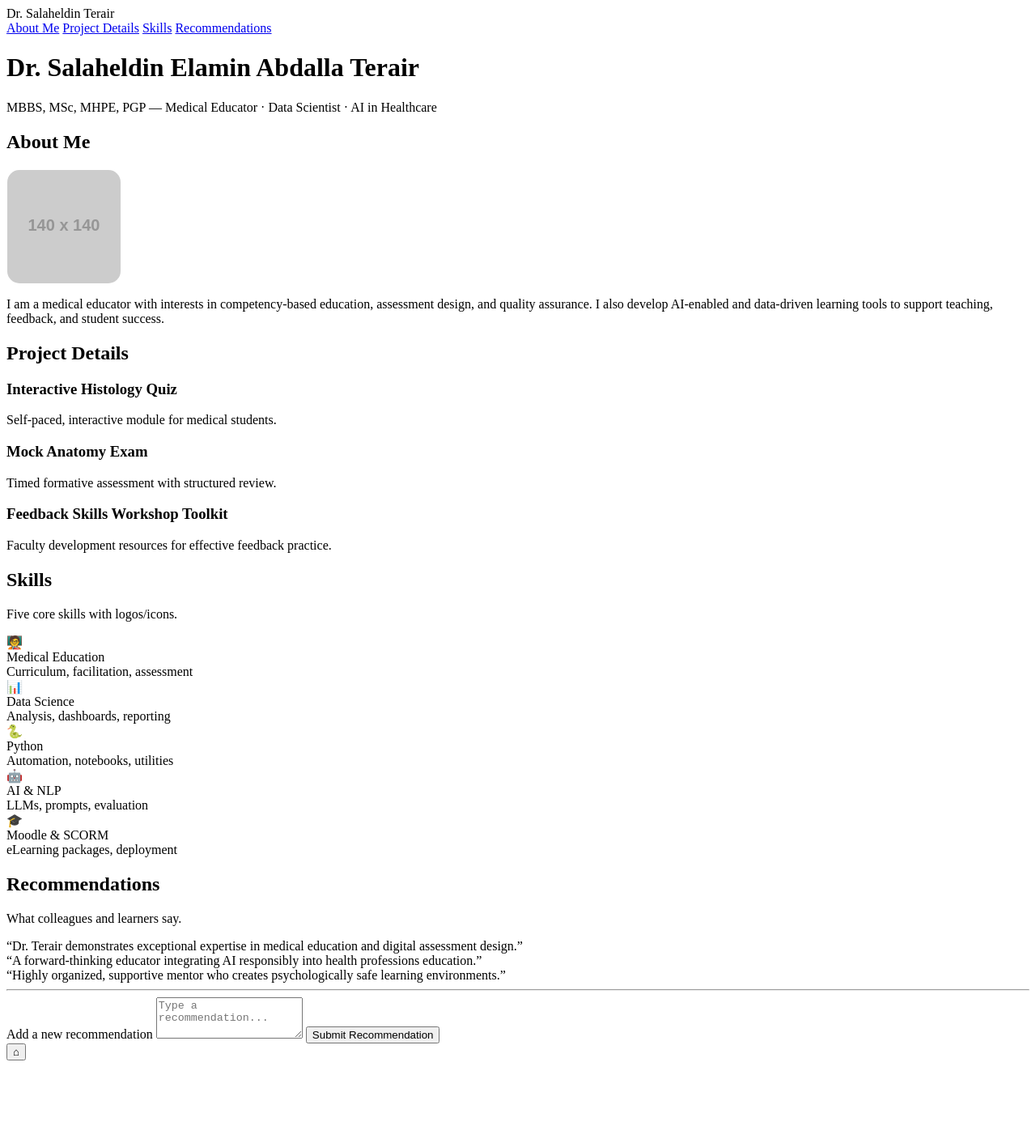
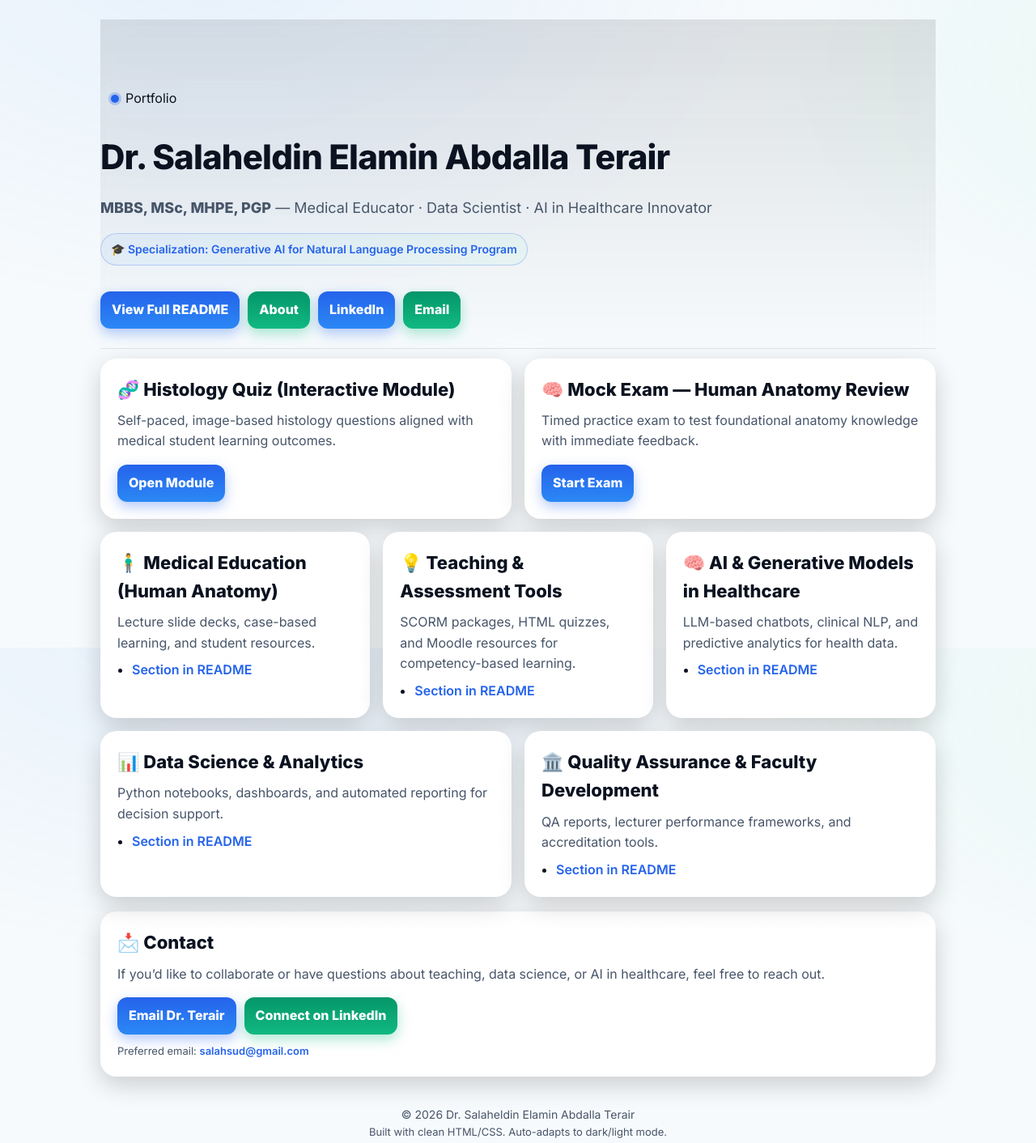
Before and after one commit to salahterair/Salaheldin-Portfolio, a plain HTML site: page index.html in a window 1280 px wide. Shown: the whole page at 81% size. Before the commit the page ends 1318 px from the top, so only its background shows below. Drawn offline with Linux system fonts and the light colour scheme; placeholder pictures from the web are drawn by us.

Commit message:
Add files via upload

```diff
--- a/index.html
+++ b/index.html
@@ -1,149 +1,264 @@
-
 <!doctype html>
 <html lang="en">
 <head>
-  <meta charset="utf-8" />
-  <meta name="viewport" content="width=device-width, initial-scale=1" />
+  <meta charset="utf-8">
+  <meta name="viewport" content="width=device-width, initial-scale=1">
   <title>Dr. Salaheldin Terair — Portfolio</title>
-  <link rel="stylesheet" href="style.css" />
+  <meta name="description" content="Professional portfolio of Dr. Salaheldin Elamin Abdalla Terair — Medical Education, Data Science, and AI in Healthcare.">
+  <link rel="preconnect" href="https://fonts.googleapis.com">
+  <link rel="preconnect" href="https://fonts.gstatic.com" crossorigin>
+  <link href="https://fonts.googleapis.com/css2?family=Inter:wght@300;400;600;800&display=swap" rel="stylesheet">
+  <style>
+    :root{
+      --bg:#0b0d12;
+      --card:#111421;
+      --muted:#99a2b2;
+      --text:#e9edf5;
+      --accent:#4fa3ff;
+      --accent-2:#6df0c2;
+      --ring: rgba(79,163,255,.35);
+    }
+    @media (prefers-color-scheme: light){
+      :root{
+        --bg:#f7fafc;
+        --card:#ffffff;
+        --muted:#475569;
+        --text:#0b1220;
+        --accent:#2563eb;
+        --accent-2:#059669;
+        --ring: rgba(37,99,235,.25);
+      }
+    }
+    *{box-sizing:border-box}
+    html,body{height:100%}
+    body{
+      margin:0;
+      font-family: Inter, system-ui, -apple-system, Segoe UI, Roboto, "Helvetica Neue", Arial, "Noto Sans", "Apple Color Emoji", "Segoe UI Emoji", "Segoe UI Symbol", sans-serif;
+      background: radial-gradient(1200px 800px at 20% -10%, rgba(79,163,255,.1), transparent 60%),
+                  radial-gradient(1000px 600px at 120% 10%, rgba(109,240,194,.12), transparent 60%),
+                  var(--bg);
+      color:var(--text);
+      line-height:1.6;
+    }
+    .container{
+      max-width:1080px;
+      margin: 0 auto;
+      padding: 24px;
+    }
+    header{
+      display:flex;
+      flex-direction:column;
+      gap:16px;
+      padding: 48px 0 12px;
+    }
+    .title{
+      font-size: clamp(28px, 4vw, 42px);
+      font-weight: 800;
+      letter-spacing: -0.02em;
+    }
+    .subtitle{
+      font-size: clamp(14px, 2vw, 18px);
+      color:var(--muted);
+    }
+    .badge{
+      display:inline-block;
+      padding:8px 12px;
+      border:1px solid var(--ring);
+      border-radius:999px;
+      color:var(--accent);
+      background:linear-gradient(90deg, rgba(79,163,255,.08), rgba(109,240,194,.08));
+      font-weight:600;
+      font-size:14px;
+    }
+    .grid{
+      display:grid;
+      grid-template-columns: repeat(12, 1fr);
+      gap:16px;
+    }
+    .card{
+      grid-column: span 12;
+      background:linear-gradient(180deg, rgba(255,255,255,.02), transparent), var(--card);
+      border:1px solid rgba(255,255,255,.06);
+      border-radius:20px;
+      padding:20px;
+      box-shadow: 0 10px 30px rgba(0,0,0,.18);
+      transition: transform .2s ease, box-shadow .2s ease;
+    }
+    .card:hover{
+      transform: translateY(-3px);
+      box-shadow: 0 16px 40px rgba(0,0,0,.25);
+    }
+    @media (min-width: 820px){
+      .span-6{grid-column: span 6;}
+      .span-4{grid-column: span 4;}
+    }
+    h2{
+      margin: 0 0 8px;
+      font-size:22px;
+    }
+    p{margin: 8px 0 0; color:var(--muted)}
+    .actions{display:flex; flex-wrap:wrap; gap:10px; margin-top:16px}
+    .btn{
+      appearance:none;
+      border:none;
+      background: linear-gradient(180deg, var(--accent), #2b88f5);
+      color:white;
+      padding:10px 14px;
+      border-radius:12px;
+      font-weight:700;
+      cursor:pointer;
+      text-decoration:none;
+      box-shadow: 0 6px 16px rgba(37,99,235,.35);
+      transition: transform .15s ease, box-shadow .2s ease;
+    }
+    .btn:hover{ transform: translateY(-1px); box-shadow: 0 10px 20px rgba(37,99,235,.45) }
+    .btn.alt{
+      background: linear-gradient(180deg, var(--accent-2), #11b981);
+      box-shadow: 0 6px 16px rgba(16,185,129,.35);
+    }
+    .list{
+      margin: 8px 0 0;
+      padding-left: 18px;
+    }
+    footer{
+      margin: 36px 0 12px;
+      color:var(--muted);
+      font-size:14px;
+      text-align:center;
+    }
+    .tiny{font-size:13px}
+    .link{
+      color:var(--accent);
+      text-decoration:none;
+      font-weight:600;
+    }
+    .link:hover{ text-decoration:underline }
+    .pill{
+      display:inline-flex; align-items:center; gap:8px;
+      padding:8px 12px; border-radius:999px; border:1px solid rgba(255,255,255,.08);
+      background:linear-gradient(90deg, rgba(255,255,255,.02), rgba(255,255,255,.00));
+    }
+    .pill-dot{
+      width:10px; height:10px; border-radius:999px; background:var(--accent);
+      box-shadow: 0 0 0 3px var(--ring);
+    }
+
+header{
+  position: sticky;
+  top: 0;
+  z-index: 50;
+  backdrop-filter: saturate(120%) blur(8px);
+  background: linear-gradient(180deg, rgba(0,0,0,.10), rgba(0,0,0,0)) , transparent;
+  border-bottom: 1px solid rgba(255,255,255,.06);
+}
+.head-inner{
+  display:flex; flex-direction:column; gap:16px;
+  padding: 28px 0 12px;
+  transition: padding .2s ease, transform .2s ease;
+}
+header.shrink .head-inner{
+  padding: 12px 0 8px;
+  transform: translateY(-2px);
+}
+header .title{ transition: font-size .2s ease, letter-spacing .2s ease }
+header.shrink .title{ font-size: clamp(22px, 3.2vw, 32px); letter-spacing: -0.01em }
+
+</style>
 </head>
-
-<body id="top">
-  <!-- NAVBAR -->
-  <nav class="navbar">
-    <div class="nav-left">
-      <div class="profile_name">Dr. Salaheldin Terair</div>
-    </div>
-    <div class="nav-right">
-      <a class="topmenu" href="#about">About Me</a>
-      <a class="topmenu" href="#projects">Project Details</a>
-      <a class="topmenu" href="#skills">Skills</a>
-      <a class="topmenu" href="#recommendations">Recommendations</a>
-    </div>
-  </nav>
-
-  <main class="container">
-    <!-- HERO -->
-    <header class="hero">
-      <h1>Dr. Salaheldin Elamin Abdalla Terair</h1>
-      <p class="subtitle">MBBS, MSc, MHPE, PGP — Medical Educator · Data Scientist · AI in Healthcare</p>
+<body>
+  <div class="container">
+    <header>
+      <div class="head-inner">
+      <span class="pill"><span class="pill-dot"></span> Portfolio</span>
+      <div class="title">Dr. Salaheldin Elamin Abdalla Terair</div>
+      <div class="subtitle"><strong>MBBS, MSc, MHPE, PGP</strong> — Medical Educator · Data Scientist · AI in Healthcare Innovator</div>
+      <div><span class="badge">🎓 Specialization: Generative AI for Natural Language Processing Program</span></div>
+      <div class="actions">
+        <a class="btn" href="README.md">View Full README</a>
+        <a class="btn alt" href="ABOUT.md">About</a>
+        <a class="btn" href="https://www.linkedin.com/in/salaheldin-terair" target="_blank" rel="noopener">LinkedIn</a>
+        <a class="btn alt" href="mailto:salahsud@gmail.com">Email</a>
+      </div>
+          </div>
     </header>
 
-    <!-- ABOUT ( includes UNIQUE profile image tag) -->
-    <section id="about" class="section">
-      <div class="card">
-        <h2>About Me</h2>
+    <section class="grid" aria-label="Featured Projects" style="margin-top:12px">
+      <article class="card span-6">
+        <h2>🧬 Histology Quiz (Interactive Module)</h2>
+        <p>Self-paced, image-based histology questions aligned with medical student learning outcomes.</p>
+        <div class="actions">
+          <a class="btn" href="https://salahterair.github.io/Histology-Quiz/" target="_blank" rel="noopener">Open Module</a>
+        </div>
+      </article>
 
-        <!-- Required: unique profile image tag -->
-        <img id="profile_image" src="https://via.placeholder.com/140" alt="Profile image of Dr. Salaheldin Terair"
-             style="width:140px;height:140px;border-radius:16px;border:1px solid rgba(255,255,255,.15);display:block;margin:10px 0 14px;object-fit:cover;">
+      <article class="card span-6">
+        <h2>🧠 Mock Exam — Human Anatomy Review</h2>
+        <p>Timed practice exam to test foundational anatomy knowledge with immediate feedback.</p>
+        <div class="actions">
+          <a class="btn" href="https://salahterair.github.io/Mock-exam/" target="_blank" rel="noopener">Start Exam</a>
+        </div>
+      </article>
 
-        <p>
-          I am a medical educator with interests in competency-based education, assessment design, and quality assurance.
-          I also develop AI-enabled and data-driven learning tools to support teaching, feedback, and student success.
-        </p>
-      </div>
+      <article class="card span-4">
+        <h2>🧍‍♂️ Medical Education (Human Anatomy)</h2>
+        <p>Lecture slide decks, case-based learning, and student resources.</p>
+        <ul class="list">
+          <li><a class="link" href="README.md#-medical-education-human-anatomy">Section in README</a></li>
+        </ul>
+      </article>
+
+      <article class="card span-4">
+        <h2>💡 Teaching & Assessment Tools</h2>
+        <p>SCORM packages, HTML quizzes, and Moodle resources for competency-based learning.</p>
+        <ul class="list">
+          <li><a class="link" href="README.md#-interactive-teaching--assessment-tools">Section in README</a></li>
+        </ul>
+      </article>
+
+      <article class="card span-4">
+        <h2>🧠 AI & Generative Models in Healthcare</h2>
+        <p>LLM-based chatbots, clinical NLP, and predictive analytics for health data.</p>
+        <ul class="list">
+          <li><a class="link" href="README.md#-ai--generative-models-in-healthcare">Section in README</a></li>
+        </ul>
+      </article>
+
+      <article class="card span-6">
+        <h2>📊 Data Science & Analytics</h2>
+        <p>Python notebooks, dashboards, and automated reporting for decision support.</p>
+        <ul class="list">
+          <li><a class="link" href="README.md#-data-science--analytics-projects">Section in README</a></li>
+        </ul>
+      </article>
+
+      <article class="card span-6">
+        <h2>🏛️ Quality Assurance & Faculty Development</h2>
+        <p>QA reports, lecturer performance frameworks, and accreditation tools.</p>
+        <ul class="list">
+          <li><a class="link" href="README.md#-quality-assurance--faculty-development">Section in README</a></li>
+        </ul>
+      </article>
     </section>
 
-    <!-- PROJECTS (3 project cards required) -->
-    <section id="projects" class="section">
-      <div class="card">
-        <h2>Project Details</h2>
-        <div class="projects">
-          <article class="card project-card">
-            <h3>Interactive Histology Quiz</h3>
-            <p class="subtitle">Self-paced, interactive module for medical students.</p>
-          </article>
-
-          <article class="card project-card">
-            <h3>Mock Anatomy Exam</h3>
-            <p class="subtitle">Timed formative assessment with structured review.</p>
-          </article>
-
-          <article class="card project-card">
-            <h3>Feedback Skills Workshop Toolkit</h3>
-            <p class="subtitle">Faculty development resources for effective feedback practice.</p>
-          </article>
-        </div>
+    <section class="card" style="margin-top:18px">
+      <h2>📩 Contact</h2>
+      <p>If you’d like to collaborate or have questions about teaching, data science, or AI in healthcare, feel free to reach out.</p>
+      <div class="actions">
+        <a class="btn" href="mailto:salahsud@gmail.com">Email Dr. Terair</a>
+        <a class="btn alt" href="https://www.linkedin.com/in/salaheldin-terair/" target="_blank" rel="noopener">Connect on LinkedIn</a>
       </div>
+      <p class="tiny" style="margin-top:10px">Preferred email: <a class="link" href="mailto:salahsud@gmail.com">salahsud@gmail.com</a></p>
     </section>
 
-    <!-- SKILLS (5 with logos) -->
-    <section id="skills" class="section">
-      <div class="card">
-        <h2>Skills</h2>
-        <p class="subtitle">Five core skills with logos/icons.</p>
 
-        <div class="skills-logos" aria-label="Five skills with logos">
-          <div class="skill-card">
-            <div class="skill-logo" aria-hidden="true">🧑‍🏫</div>
-            <div class="skill-meta">
-              <div class="skill-name">Medical Education</div>
-              <div class="skill-note">Curriculum, facilitation, assessment</div>
-            </div>
-          </div>
+    <footer>
+      <div>© <span id="y"></span> Dr. Salaheldin Elamin Abdalla Terair</div>
+      <div class="tiny">Built with clean HTML/CSS. Auto-adapts to dark/light mode.</div>
+    </footer>
+  </div>
+  <script>document.getElementById('y').textContent = new Date().getFullYear();</script>
 
-          <div class="skill-card">
-            <div class="skill-logo" aria-hidden="true">📊</div>
-            <div class="skill-meta">
-              <div class="skill-name">Data Science</div>
-              <div class="skill-note">Analysis, dashboards, reporting</div>
-            </div>
-          </div>
+  <button id="backToTop" aria-label="Back to Top" style="position:fixed;right:18px;bottom:18px;padding:12px 14px;border:none;border-radius:999px;cursor:pointer;font-weight:800;background:linear-gradient(180deg, var(--accent), #2b88f5);color:#fff;box-shadow:0 8px 20px rgba(37,99,235,.45);opacity:0;pointer-events:none;transition:opacity .2s ease, transform .2s ease;z-index:60">⬆</button>
 
-          <div class="skill-card">
-            <div class="skill-logo" aria-hidden="true">🐍</div>
-            <div class="skill-meta">
-              <div class="skill-name">Python</div>
-              <div class="skill-note">Automation, notebooks, utilities</div>
-            </div>
-          </div>
-
-          <div class="skill-card">
-            <div class="skill-logo" aria-hidden="true">🤖</div>
-            <div class="skill-meta">
-              <div class="skill-name">AI & NLP</div>
-              <div class="skill-note">LLMs, prompts, evaluation</div>
-            </div>
-          </div>
-
-          <div class="skill-card">
-            <div class="skill-logo" aria-hidden="true">🎓</div>
-            <div class="skill-meta">
-              <div class="skill-name">Moodle & SCORM</div>
-              <div class="skill-note">eLearning packages, deployment</div>
-            </div>
-          </div>
-        </div>
-      </div>
-    </section>
-
-    <!-- RECOMMENDATIONS (3 full recommendations required) -->
-    <section id="recommendations" class="section">
-      <div class="card">
-        <h2>Recommendations</h2>
-        <p class="subtitle">What colleagues and learners say.</p>
-
-        <div id="recommendationList">
-          <div class="quote">“Dr. Terair demonstrates exceptional expertise in medical education and digital assessment design.”</div>
-          <div class="quote">“A forward-thinking educator integrating AI responsibly into health professions education.”</div>
-          <div class="quote">“Highly organized, supportive mentor who creates psychologically safe learning environments.”</div>
-        </div>
-
-        <hr class="divider" />
-
-        <form id="recommendationForm">
-          <label for="recText" class="form-label">Add a new recommendation</label>
-          <textarea id="recText" rows="3" placeholder="Type a recommendation..." required></textarea>
-          <button type="submit" class="btn">Submit Recommendation</button>
-        </form>
-      </div>
-    </section>
-  </main>
-
-  <!-- WORKING HOME ICON -->
-  <button id="homeBtn" aria-label="Home" title="Home">⌂</button>
-
-  <script src="script.js"></script>
 </body>
 </html>
```
